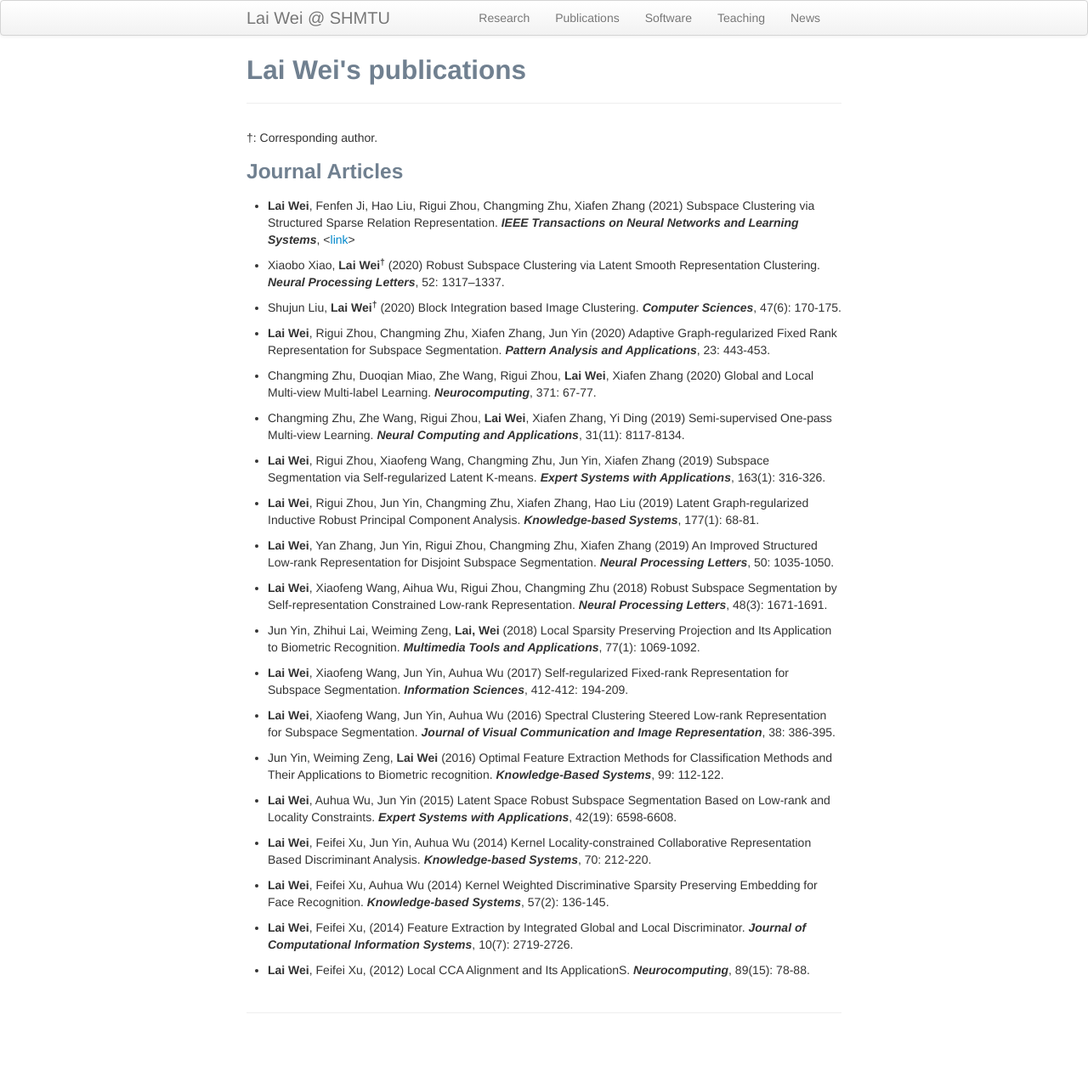
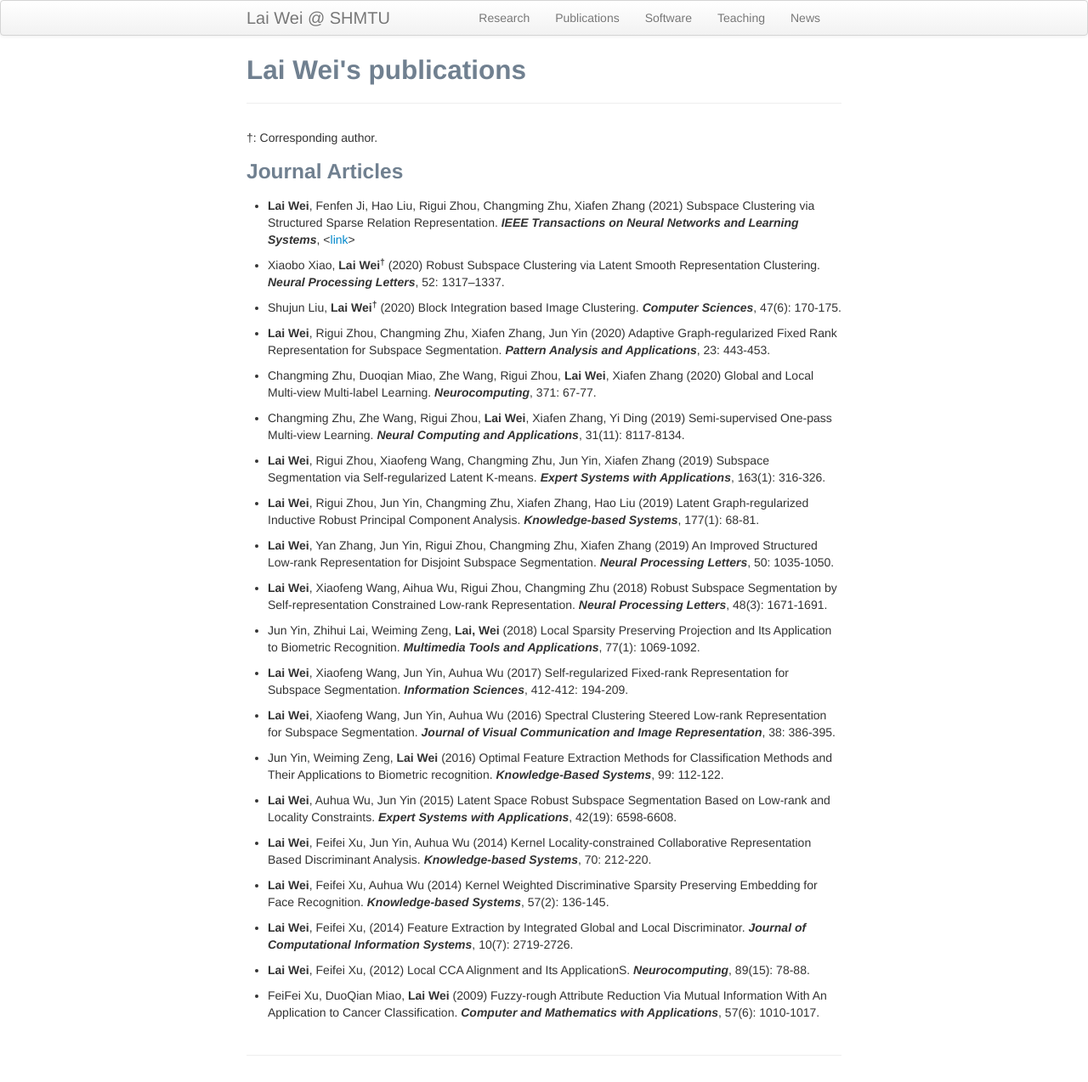
Before and after one commit to weilyshmtu/weilyshmtu.github.io, a Jekyll site: the page built from pages/pubs.md, in a window 1280 px wide. Shown: the whole page at 85% size. Built offline with Jekyll 4.4.1, drawn with Linux system fonts in a browser that asks for light colours; before the commit the page ends 1224 px from its top, so only the background shows below that.

Commit message:
Update pubs.md

```diff
--- a/pages/pubs.md
+++ b/pages/pubs.md
@@ -46,6 +46,10 @@ title: Lai Wei's publications
 <ul> <li> <b>Lai Wei</b>, Feifei Xu, (2014) Feature Extraction by Integrated Global and Local Discriminator. <i><b>Journal of Computational Information Systems</b></i>, 10(7): 2719-2726.</li></ul>
 
 <ul> <li> <b>Lai Wei</b>, Feifei Xu, (2012) Local CCA Alignment and Its ApplicationS. <i><b>Neurocomputing</b></i>, 89(15): 78-88.</li></ul>
+
+<ul> <li>FeiFei Xu, DuoQian Miao, <b>Lai Wei</b> (2009) Fuzzy-rough Attribute Reduction Via Mutual Information With An Application to Cancer Classification. <i><b>Computer and Mathematics with Applications</b></i>, 57(6): 1010-1017.
+</li></ul>
+
 <!--
 <ol start="3"> <li> Rosen, J., <b>Yang, Y.</b>, Abnousi, A., Chen, J., Song, M., Jones, I., Shen, Y., Hu, M., Li, Y. (2021+) HPRep: Quantifying reproducibility in HiChIP and PLAC-seq datasets. <i><b>bioRxiv</b></i>. <<a href="https://www.biorxiv.org/content/10.1101/2020.11.23.394239v1">link</a>></li></ol>
 -->
```
